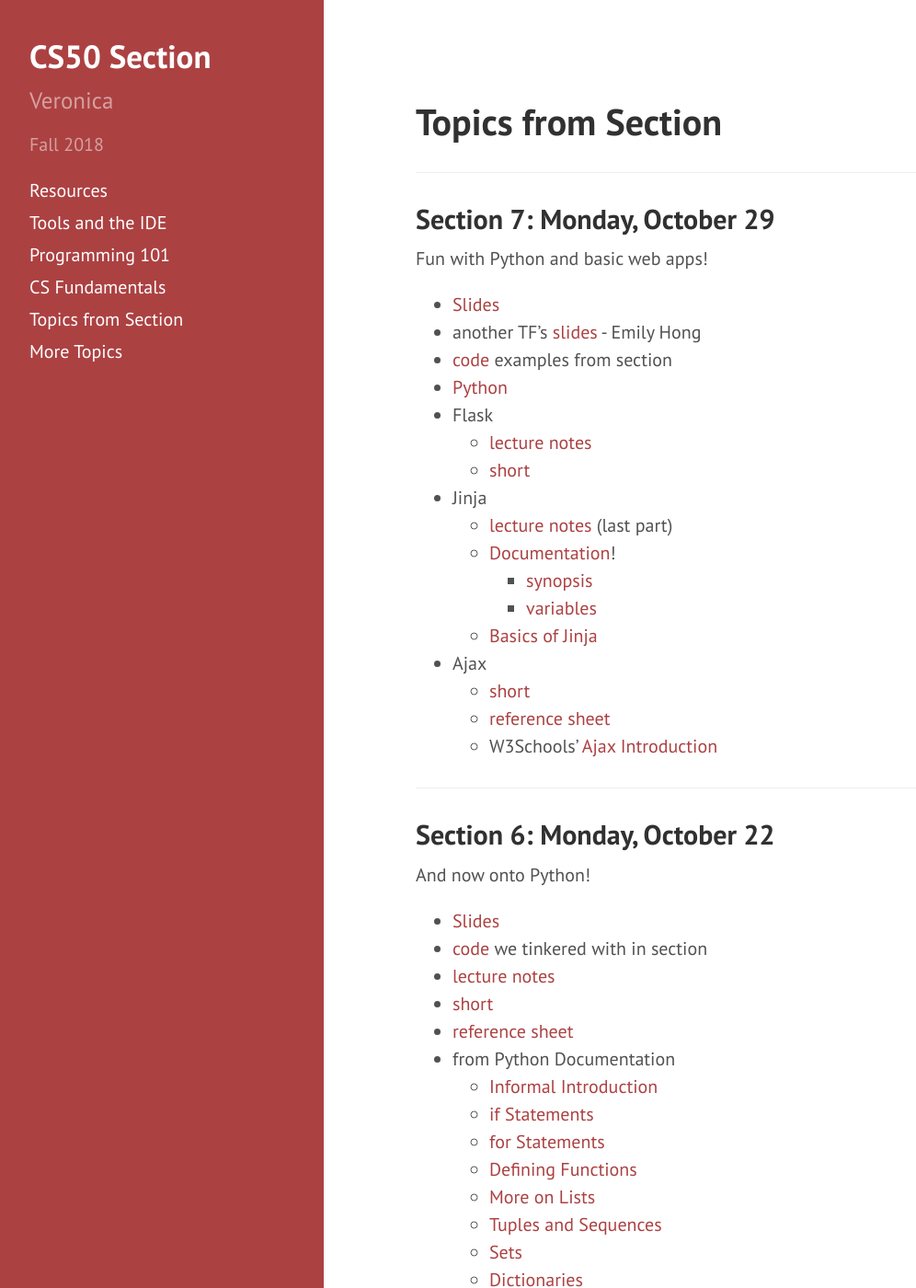
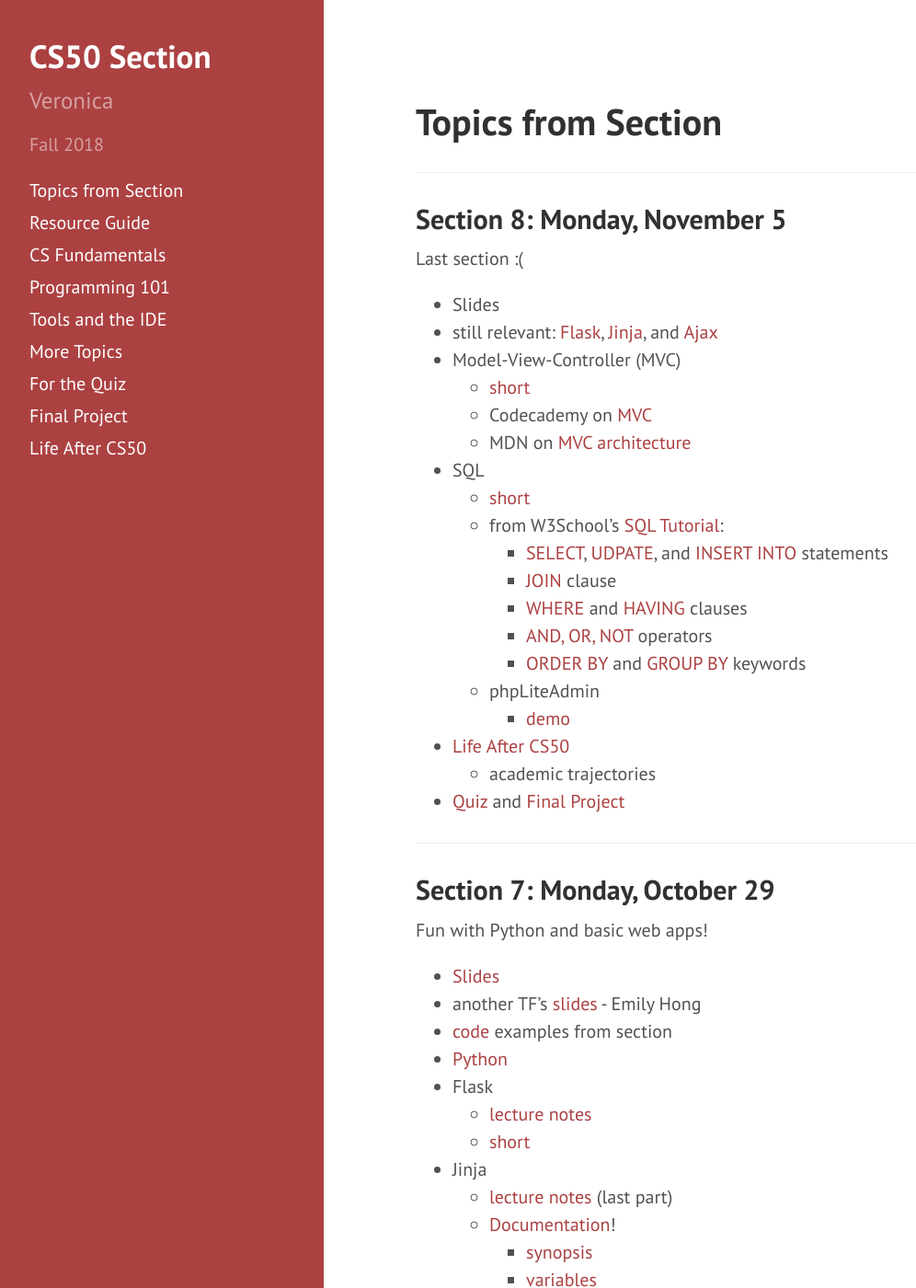
Before and after one commit to veronicanutting/CS50-section, a Jekyll site: the page built from section.md, in a window 1280 px wide and 1400 px high. Shown: the whole window at 92% size, without its empty margins (8-1004 px from the left). Built offline with Jekyll 4.4.1, drawn with Linux system fonts in a browser that asks for light colours; nearby versions of some CDN libraries; our own code applies the rules of GitHub Pages for plain Markdown files.

Commit message:
added quite a bit

```diff
--- a/_config.yml
+++ b/_config.yml
@@ -1,9 +1,12 @@
 exclude:
   - README.md
 menu:
-  Resources: resources
+  Topics from Section: section
+  Resource Guide: resources
+  CS Fundamentals: fundamentals
+  Programming 101: programming
   Tools and the IDE: tools
-  Programming 101: programming
-  CS Fundamentals: fundamentals
-  Topics from Section: section
   More Topics: more
+  For the Quiz: quiz
+  Final Project: project
+  Life After CS50: after
--- a/section.md
+++ b/section.md
@@ -3,6 +3,30 @@ layout: default
 ---
 
 # Topics from Section
+
+---
+
+## Section 8: Monday, November 5
+Last section :(
+* Slides
+* still relevant: [Flask](https://veronicanutting.github.io/section/section#section-7-monday-october-29),  [Jinja](https://veronicanutting.github.io/section/section#section-7-monday-october-29), and  [Ajax](https://veronicanutting.github.io/section/section#section-7-monday-october-29)
+* Model-View-Controller (MVC)
+    * [short](https://www.youtube.com/watch?v=Fr4P6FkZUTE&list=PLhQjrBD2T381k8ul4WQ8SQ165XqY149WW&index=38&t=0s)
+    * Codecademy on [MVC](https://www.codecademy.com/articles/mvc)
+    * MDN on [MVC architecture](https://developer.mozilla.org/en-US/docs/Web/Apps/Fundamentals/Modern_web_app_architecture/MVC_architecture)
+* SQL
+    * [short](https://www.youtube.com/watch?v=AywtnUjQ6X4&list=PLhQjrBD2T381k8ul4WQ8SQ165XqY149WW&index=46&t=0s)
+    * from W3School's [SQL Tutorial](https://www.w3schools.com/sql/):
+        * [SELECT](https://www.w3schools.com/sql/sql_select.asp), [UDPATE](https://www.w3schools.com/sql/sql_update.asp), and [INSERT INTO](https://www.w3schools.com/sql/sql_insert.asp) statements
+        * [JOIN](https://www.w3schools.com/sql/sql_join.asp) clause
+        * [WHERE](https://www.w3schools.com/sql/sql_where.asp) and [HAVING](https://www.w3schools.com/sql/sql_having.asp) clauses
+        * [AND, OR, NOT](https://www.w3schools.com/sql/sql_and_or.asp) operators
+        * [ORDER BY](https://www.w3schools.com/sql/sql_orderby.asp) and [GROUP BY](https://www.w3schools.com/sql/sql_groupby.asp) keywords
+    * phpLiteAdmin
+        * [demo](https://www.phpliteadmin.org/demo/)
+* [Life After CS50](https://veronicanutting.github.io/section/after)
+    * academic trajectories
+* [Quiz](https://veronicanutting.github.io/section/quiz) and [Final Project](https://veronicanutting.github.io/section/project)
 
 ---
 
```
Also changed, not shown: after.md (added, +10 -0 lines), project.md (added, +34 -0 lines), quiz.md (added, +57 -0 lines), resources.md (+1 -1 lines).
